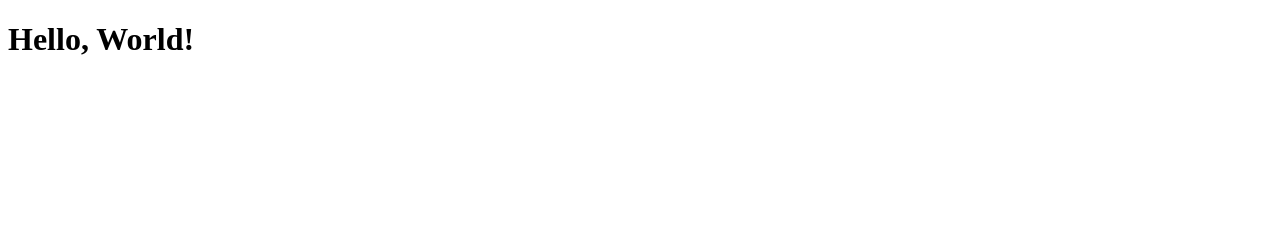
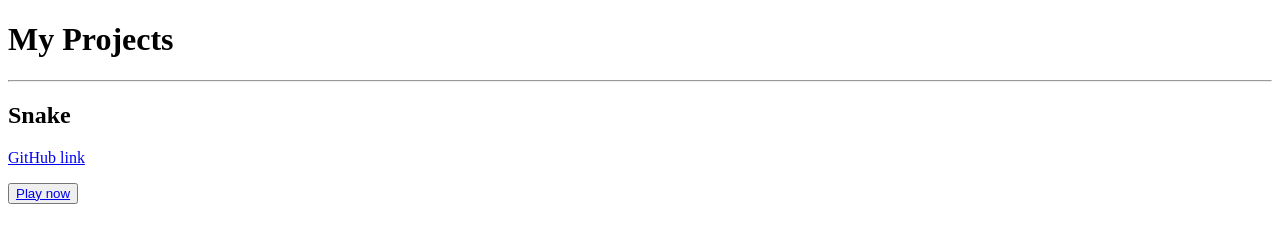
Before and after one commit to SemkiShow/SemkiShow.github.io, a plain HTML site: page index.html in a window 1280 px wide. Drawn offline with Linux system fonts and the light colour scheme.

```diff
--- a/index.html
+++ b/index.html
@@ -4,6 +4,10 @@
 		<title>SemkiShow</title>
 	</head>
 	<body>
-		<h1>Hello, World!</h1>
+		<h1>My Projects</h1>
+		<hr>
+		<h2>Snake</h2>
+		<p><a href="https://github.com/SemkiShow/Snake">GitHub link</a></p>
+		<button><a href="https://semkishow.github.io/Snake/main.html">Play now</a></button>
 	</body>
 </html>
```
Also changed, not shown: 1 other file.
